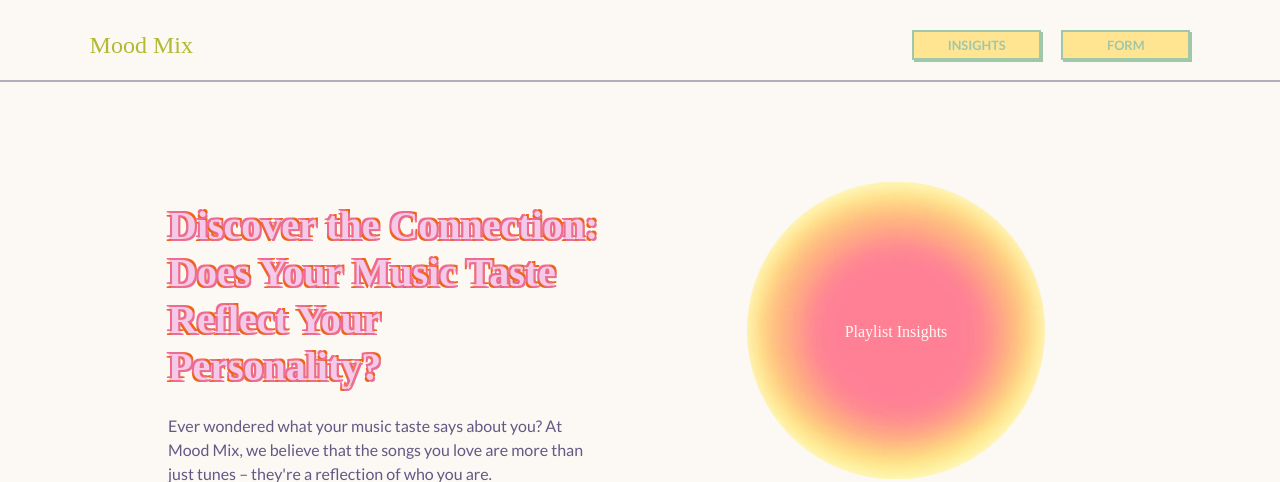
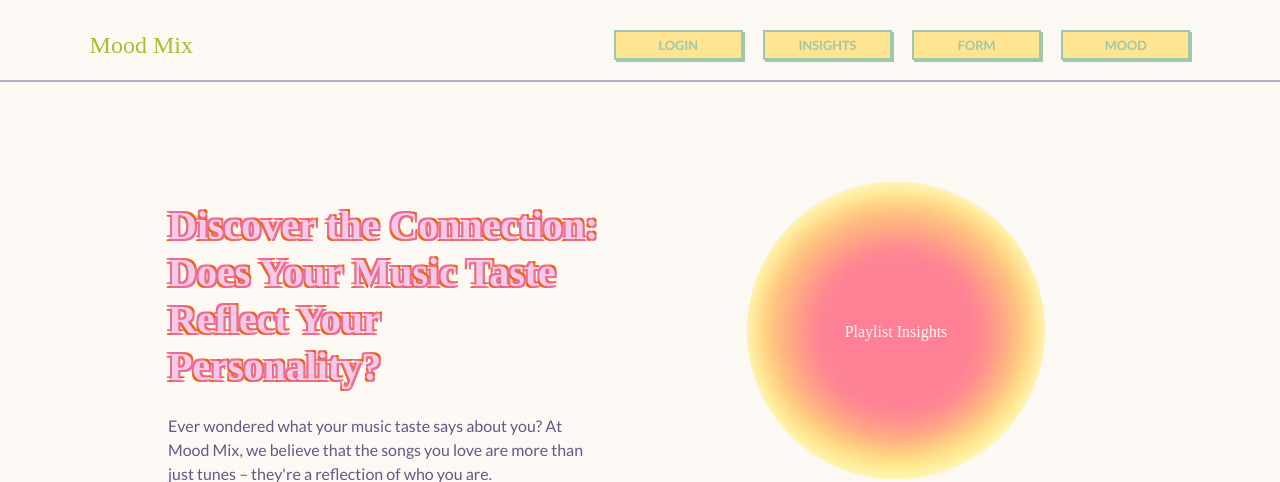
Before and after one commit to edenhandom/SEO-Final-Project, a Flask app: page /home in a window 1280 px wide. Shown: the top 482 px of the page. Run offline with Flask 3, Linux system fonts and the light colour scheme; some web fonts are replaced.

Commit message:
added buttons for mood and logging in

```diff
--- a/app.py
+++ b/app.py
@@ -52,8 +52,6 @@ client = OpenAI(api_key=USER_KEY)
 
 @app.route('/')
 def login():
-    session.clear()
-    print("Session cleared")
     auth_url = f"https://accounts.spotify.com/authorize?response_type=code&client_id={CLIENT_ID}&scope={SCOPE}&redirect_uri={redirect_uri}&show_dialog=True"
     return redirect(auth_url)
 
@@ -73,7 +71,7 @@ def callback():
     response = requests.post(auth_token_url, data=auth_token_data, headers=auth_token_headers)
     response_data = response.json()
     session['token'] = response_data['access_token']
-    return redirect(url_for('mood'))
+    return redirect(url_for('home'))
 
 @app.route('/mood')
 def mood():
@@ -110,10 +108,10 @@ def mood():
     }
     tracks_artists_str = '. '.join([f"{track}: {artist}" for track, artist in tracks_artists.items()])
     prompt = (
-            f"Give me a mood (like an emotional feeling) "
+            f"Give me a mood (like an emotion) "
             f"based on my favorite recent songs: "
             f"{tracks_artists_str}. "
-            f"Please give me a one word mood."
+            f"Please give me a one or two word mood."
             )
 
     response = get_chat_response(prompt)
@@ -149,7 +147,6 @@ def top_artists():
 
 @app.route('/home')
 def home():
-  session.clear()
   return render_template('home.html')
 
 
--- a/templates/layout.html
+++ b/templates/layout.html
@@ -24,8 +24,10 @@
     <a id='webtitle' href="/home">Mood Mix</a>
 
     <div class="features">
+      <a class="button" href="/">LOGIN</a>
       <a class="button" href="/insights">INSIGHTS</a>
       <a class="button" href="/user_form">FORM</a>
+      <a class="button" href="/mood">MOOD</a>
     </div>
   </nav>
   <div id = "body">
```
